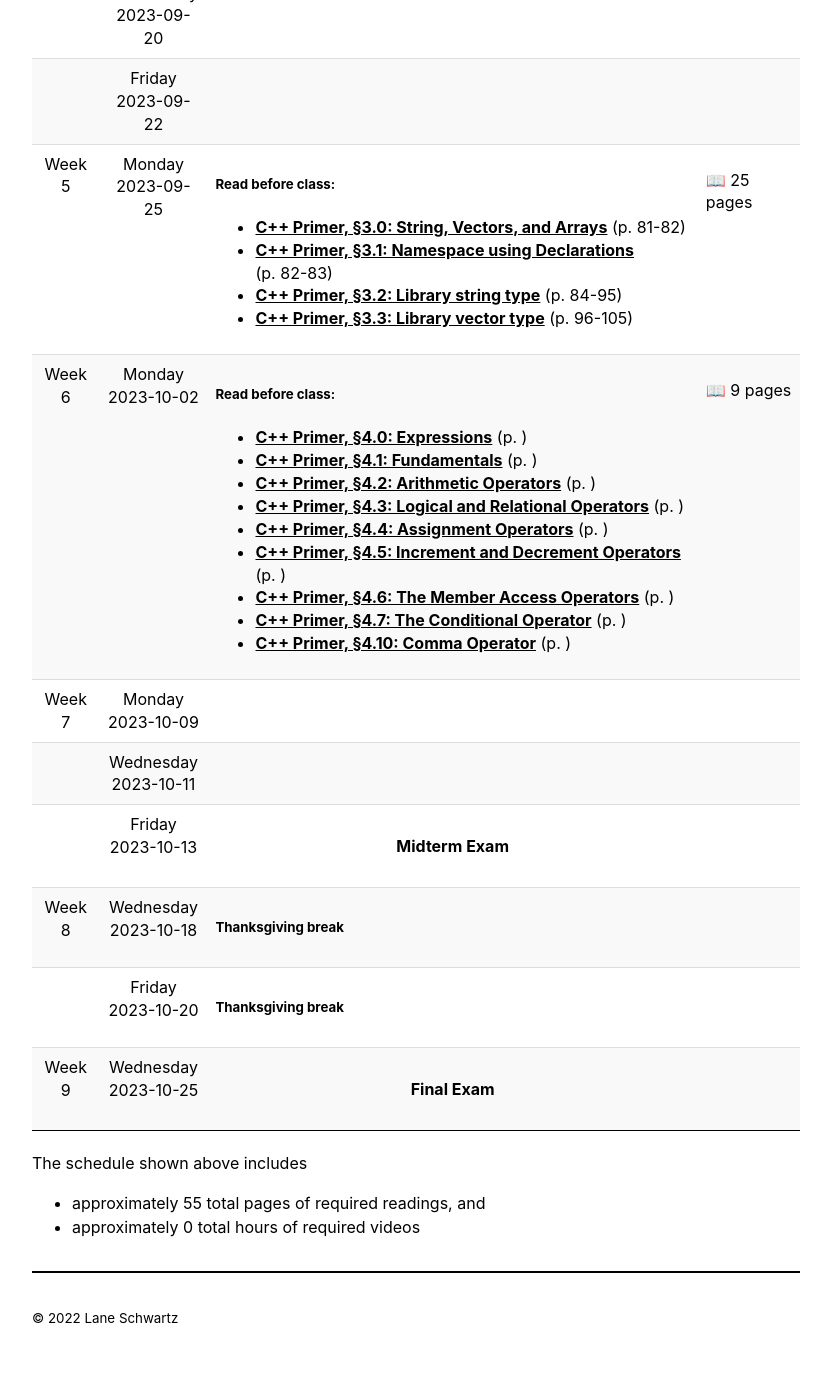
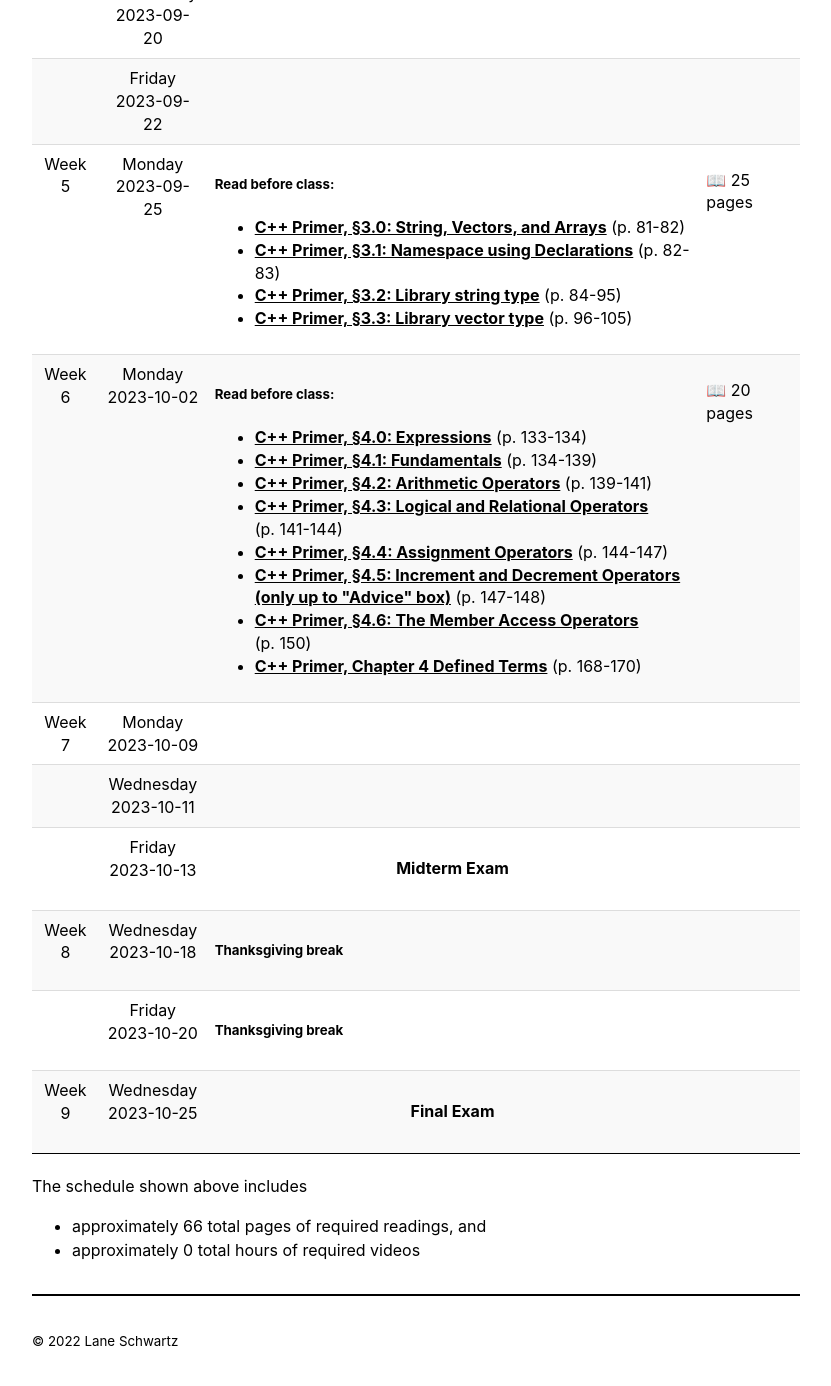
Before and after one commit to 2023-Fall-UAF-CS201/2023-Fall-UAF-CS201.github.io, a Jekyll site: the page built from schedule.md, in a window 1280 px wide and 1400 px high, scrolled down 2172 px. Shown: the top 1386 px of the window, without its empty margins (224-1055 px from the left). Built offline with Jekyll 4.4.1, drawn with Linux system fonts in a browser that asks for light colours.

Commit message:
Chapter 4

```diff
--- a/_data/schedule.yaml
+++ b/_data/schedule.yaml
@@ -136,65 +136,58 @@
     -
      title: "C++ Primer, §4.0: Expressions"
      url:   ""
-     pages:  ""
+     pages:  "133-134"
      length:
        value: 1
        unit:  "pages"
     -
      title: "C++ Primer, §4.1: Fundamentals"
      url:   ""
-     pages:  ""
+     pages:  "134-139"
      length:
-       value: 1
+       value: 5
        unit:  "pages"
     -
      title: "C++ Primer, §4.2: Arithmetic Operators"
      url:   ""
-     pages:  ""
+     pages:  "139-141"
      length:
-       value: 1
+       value: 3
        unit:  "pages"
     -
      title: "C++ Primer, §4.3: Logical and Relational Operators"
      url:   ""
-     pages:  ""
+     pages:  "141-144"
      length:
-       value: 1
+       value: 3
        unit:  "pages"
     -
      title: "C++ Primer, §4.4: Assignment Operators"
      url:   ""
-     pages:  ""
+     pages:  "144-147"
      length:
-       value: 1
+       value: 3
        unit:  "pages"
     -
-     title: "C++ Primer, §4.5: Increment and Decrement Operators"
+     title: "C++ Primer, §4.5: Increment and Decrement Operators (only up to \"Advice\" box)"
      url:   ""
-     pages:  ""
+     pages:  "147-148"
      length:
        value: 1
        unit:  "pages"
     -
      title: "C++ Primer, §4.6: The Member Access Operators"
      url:   ""
-     pages:  ""
+     pages:  "150"
      length:
        value: 1
        unit:  "pages"
     -
-     title: "C++ Primer, §4.7: The Conditional Operator"
+     title: "C++ Primer, Chapter 4 Defined Terms"
      url:   ""
-     pages:  ""
+     pages:  "168-170"
      length:
-       value: 1
-       unit:  "pages"
-    -
-     title: "C++ Primer, §4.10: Comma Operator"
-     url:   ""
-     pages:  ""
-     length:
-       value: 1
+       value: 3
        unit:  "pages"
 -
 ###################################
```
